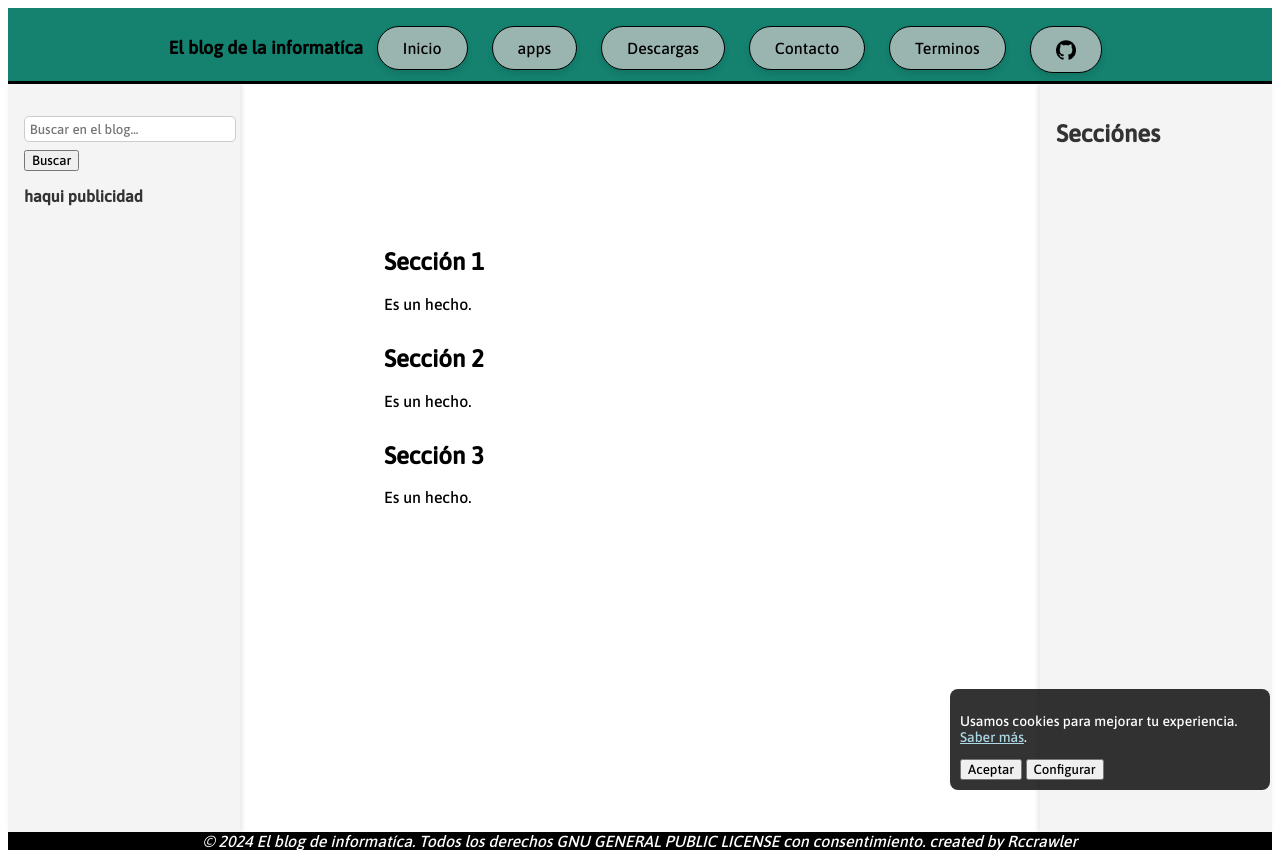
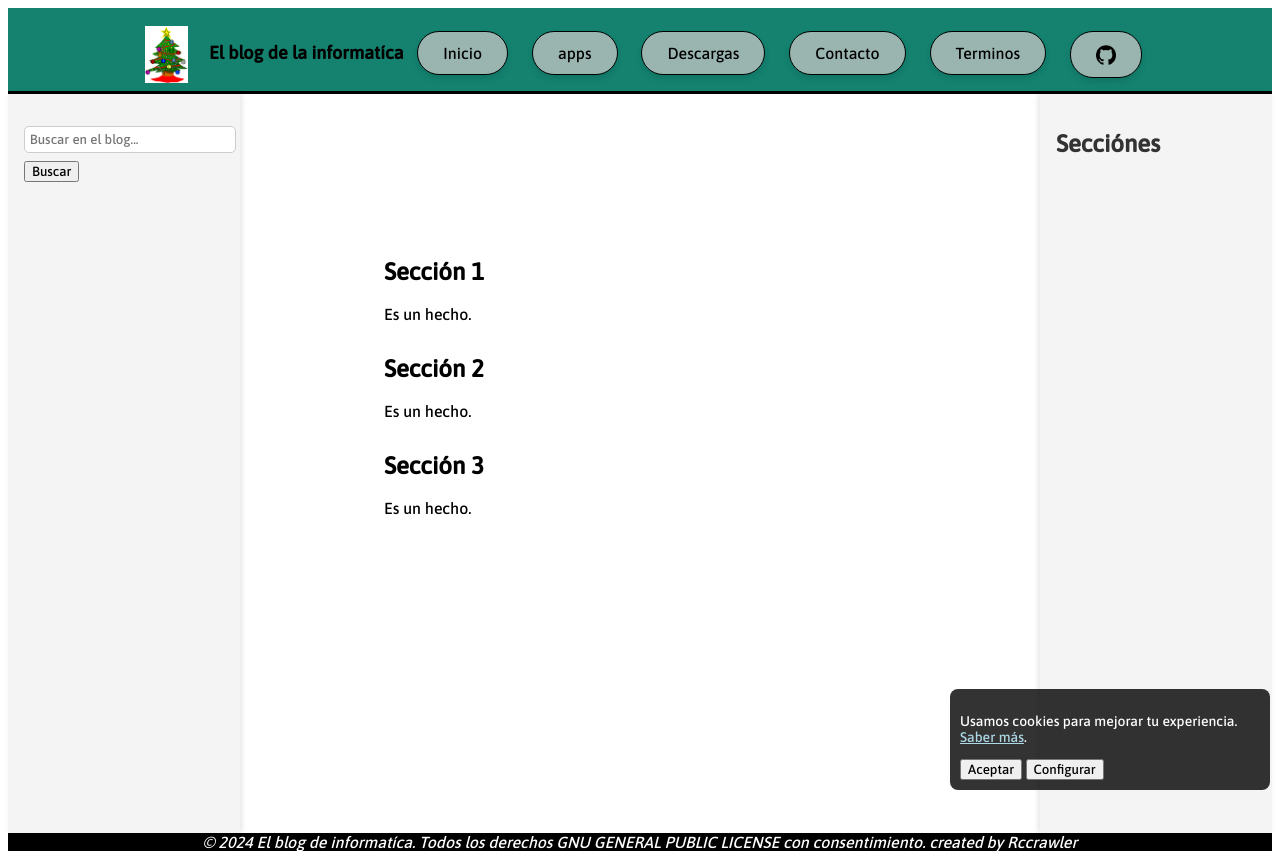
Before and after one commit to Rccrawler/El-blog-de-la-informatica, a PHP site: page / in a window 1280 px wide. Run offline with PHP 8.4, Linux system fonts and the light colour scheme.

Commit message:
update 16/12/2024
update 16/12/2024

```diff
--- a/css/menu-de-nabegacion.css
+++ b/css/menu-de-nabegacion.css
@@ -59,7 +59,7 @@
     flex: 1;
     padding: 9rem; /*problema las letras tanvien bajan aparte de apartarse de abajo*/
     order: 2;
-    height: 57.5vh; /* Asigna una altura fija o máxima */
+    height: 56.4vh; /* Asigna una altura fija o máxima        asi tanvien se ajusta la barra de creado por*/
     overflow-y: auto; /* Agrega una barra de desplazamiento vertical */
 }
 
@@ -114,6 +114,16 @@
 .sidebar.right {
     order: 3;
     box-shadow: -2px 0 5px rgba(0, 0, 0, 0.1);
+}
+
+/* Aqui hajustar el cuadro con la imajen de cada enento*/
+.ebent-apart img {
+    width: 57px; /* Ajusta este tamaño según el ancho deseado */
+    height: 57px; /* Ajusta este tamaño según el alto deseado */
+    object-fit: contain; /* Para mantener las proporciones de la imagen */
+    display: inline-block; /* Asegura que se comporte como un elemento en línea */
+    vertical-align: middle; /* Alinea la imagen con el texto de los botones */
+    margin: 0 10px; /* Asegura un margen uniforme entre la imagen y los botones */
 }
 
 #searchInput {
@@ -183,7 +193,7 @@
 
 
 
-
+/*                              Barnes de cookis */
 #cookie-banner {
     position: fixed;
     right: 10px;
--- a/index.html
+++ b/index.html
@@ -15,6 +15,7 @@
 		<!-- Header con menú -->
 	    <header class="header">
 	        <div class="nav-buttons">
+	        	<span class="ebent-apart"><img src="img\imajenes-ebento\arbol-animado.gif"></span><!-- Apartado para poner las imajenes en los ebentos -->
 	        	<span class="header-text"><b>El blog de la informatíca</b></span>
 	            <a href="index.html">Inicio</a>
 	            <a href="construcion.html">apps</a>
@@ -68,7 +69,7 @@
 					<button onclick="searchBlog()">Buscar</button></li><!--haqui buscador-->
             		<li><a href="#extra2"></a></li><!--haqui publicidad de la web-->
             		<li><a href="#extra3"></a></li><!--haqui imajenes-->
-            		<li><a href="#extra4">haqui publicidad</a></li><!--haqui publicidad-->
+            		<li><a href="#extra4"></a></li><!--haqui publicidad-->
 	            </ul>
 	        </nav>
 
```
Also changed, not shown: img/imajenes-ebento/arbol-animado.gif (added), img/imajenes-ebento/arbol-de-navidad-ia.webp (added).
